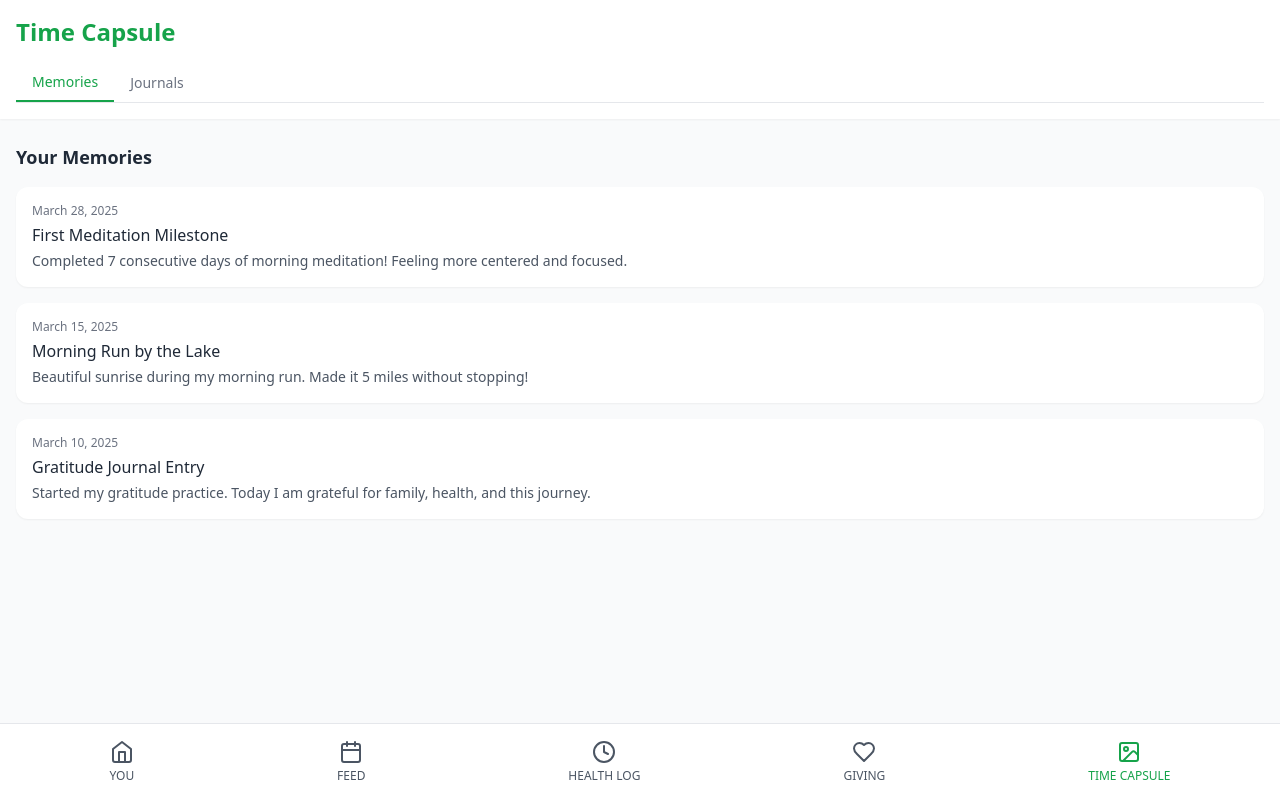
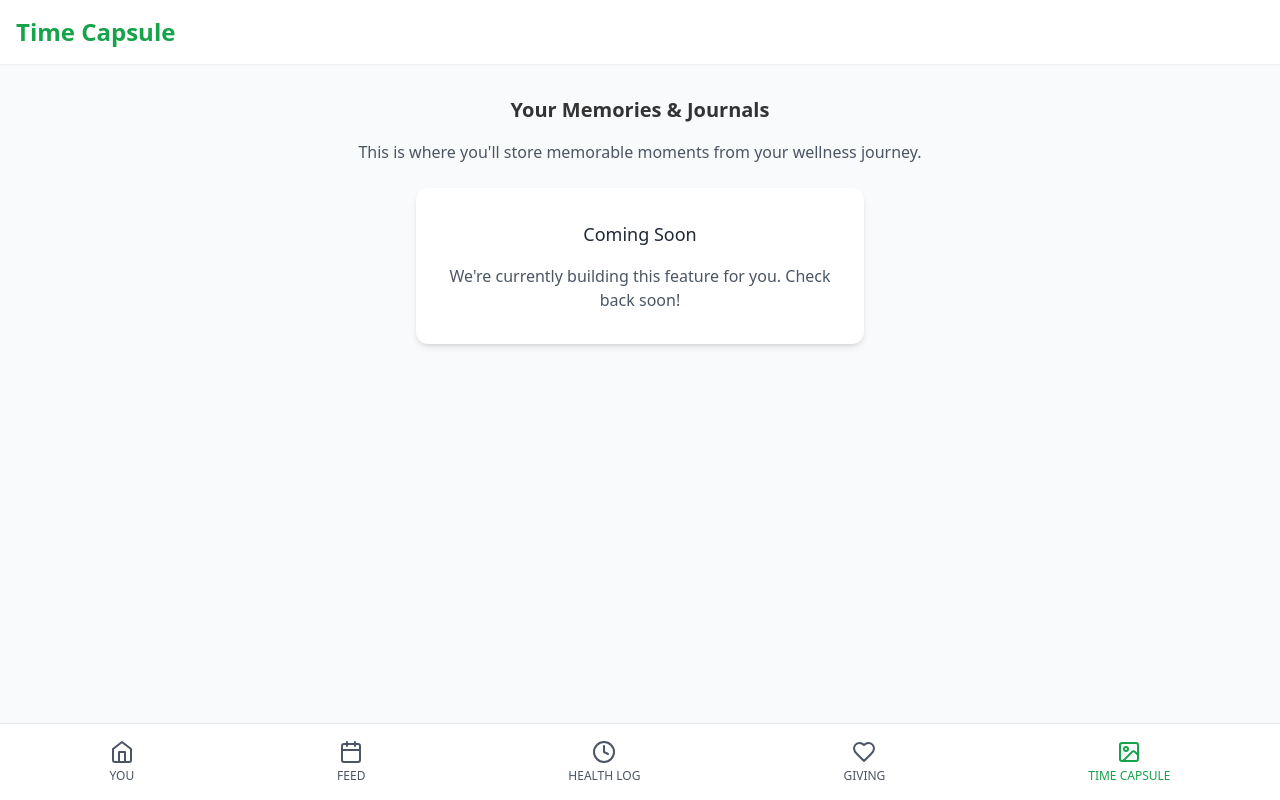
Before and after one commit to TheSamanthaWilliams/you-wellness-app, a Next.js app: page /time-capsule in a window 1280 px wide. Built offline with nearby package versions, Linux system fonts and the light colour scheme.

Commit message:
Update page.js

```diff
--- a/app/time-capsule/page.js
+++ b/app/time-capsule/page.js
@@ -1,97 +1,29 @@
 "use client";
 
-import React, { useState } from 'react';
+import React from 'react';
 import BottomNav from '../components/BottomNav';
-import { Book } from 'lucide-react';
 
 export default function TimeCapsule() {
-  const [activeTab, setActiveTab] = useState('memories');
-
-  // Fixed memories array with proper syntax
-  const memories = [
-    {
-      id: 1,
-      date: "March 28, 2025",
-      title: "First Meditation Milestone",
-      description: "Completed 7 consecutive days of morning meditation! Feeling more centered and focused.",
-      image: null,
-      category: "mind"
-    },
-    {
-      id: 2,
-      date: "March 15, 2025",
-      title: "Morning Run by the Lake",
-      description: "Beautiful sunrise during my morning run. Made it 5 miles without stopping!",
-      image: null,
-      category: "body"
-    },
-    {
-      id: 3,
-      date: "March 10, 2025",
-      title: "Gratitude Journal Entry",
-      description: "Started my gratitude practice. Today I am grateful for family, health, and this journey.",
-      image: null,
-      category: "spirit"
-    }
-  ];
-
   return (
     <div className="min-h-screen bg-gray-50 pb-20">
       <header className="bg-white shadow-sm">
         <div className="container mx-auto px-4 py-4">
           <h1 className="text-2xl font-bold text-green-600">Time Capsule</h1>
-
-          <div className="flex border-b border-gray-200 mt-4">
-            <button
-              className={`py-2 px-4 font-medium text-sm ${
-                activeTab === 'memories'
-                  ? 'border-b-2 border-green-600 text-green-600'
-                  : 'text-gray-500'
-              }`}
-              onClick={() => setActiveTab('memories')}
-            >
-              Memories
-            </button>
-            <button
-              className={`py-2 px-4 font-medium text-sm ${
-                activeTab === 'journals'
-                  ? 'border-b-2 border-green-600 text-green-600'
-                  : 'text-gray-500'
-              }`}
-              onClick={() => setActiveTab('journals')}
-            >
-              Journals
-            </button>
-          </div>
         </div>
       </header>
 
-      <main className="container mx-auto px-4 py-6">
-        {activeTab === 'memories' && (
-          <div>
-            <h2 className="text-lg font-semibold text-gray-800 mb-4">Your Memories</h2>
+      <main className="container mx-auto px-4 py-8 text-center">
+        <h2 className="text-xl font-semibold mb-4">Your Memories & Journals</h2>
+        <p className="text-gray-600 mb-6">
+          This is where you'll store memorable moments from your wellness journey.
+        </p>
 
-            <div className="space-y-4">
-              {memories.map((memory) => (
-                <div key={memory.id} className="bg-white rounded-xl shadow-sm p-4">
-                  <div className="text-xs text-gray-500 mb-1">{memory.date}</div>
-                  <h3 className="font-medium text-gray-800 mb-1">{memory.title}</h3>
-                  <p className="text-sm text-gray-600">{memory.description}</p>
-                </div>
-              ))}
-            </div>
-          </div>
-        )}
-
-        {activeTab === 'journals' && (
-          <div className="text-center py-12">
-            <Book className="h-12 w-12 text-gray-300 mx-auto mb-4" />
-            <h3 className="text-lg font-medium text-gray-800 mb-2">Journal Coming Soon</h3>
-            <p className="text-gray-500 max-w-xs mx-auto">
-              We are still building this feature. Check back soon!
-            </p>
-          </div>
-        )}
+        <div className="bg-white rounded-xl shadow-md p-8 max-w-md mx-auto">
+          <h3 className="text-lg font-medium text-gray-800 mb-4">Coming Soon</h3>
+          <p className="text-gray-600">
+            We're currently building this feature for you. Check back soon!
+          </p>
+        </div>
       </main>
 
       <BottomNav />
```
